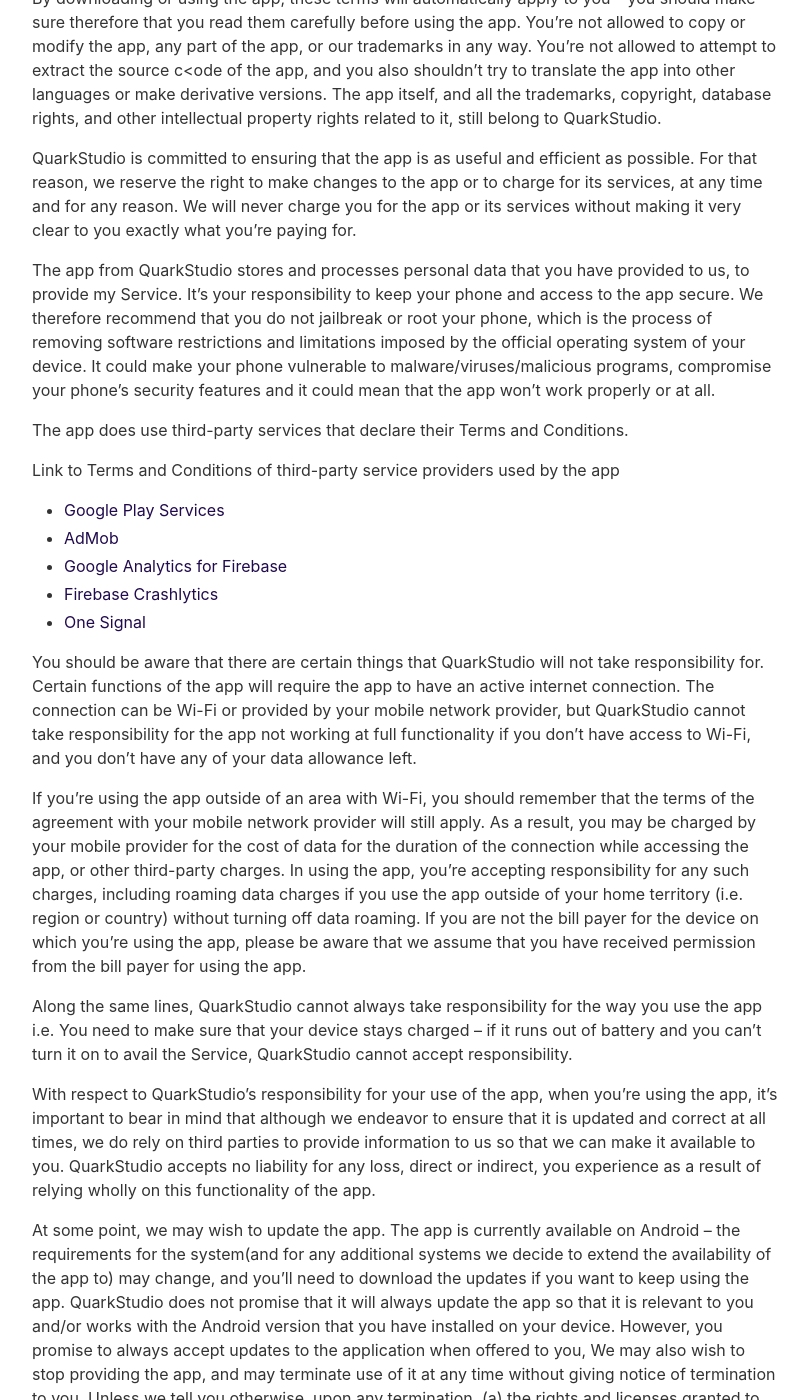
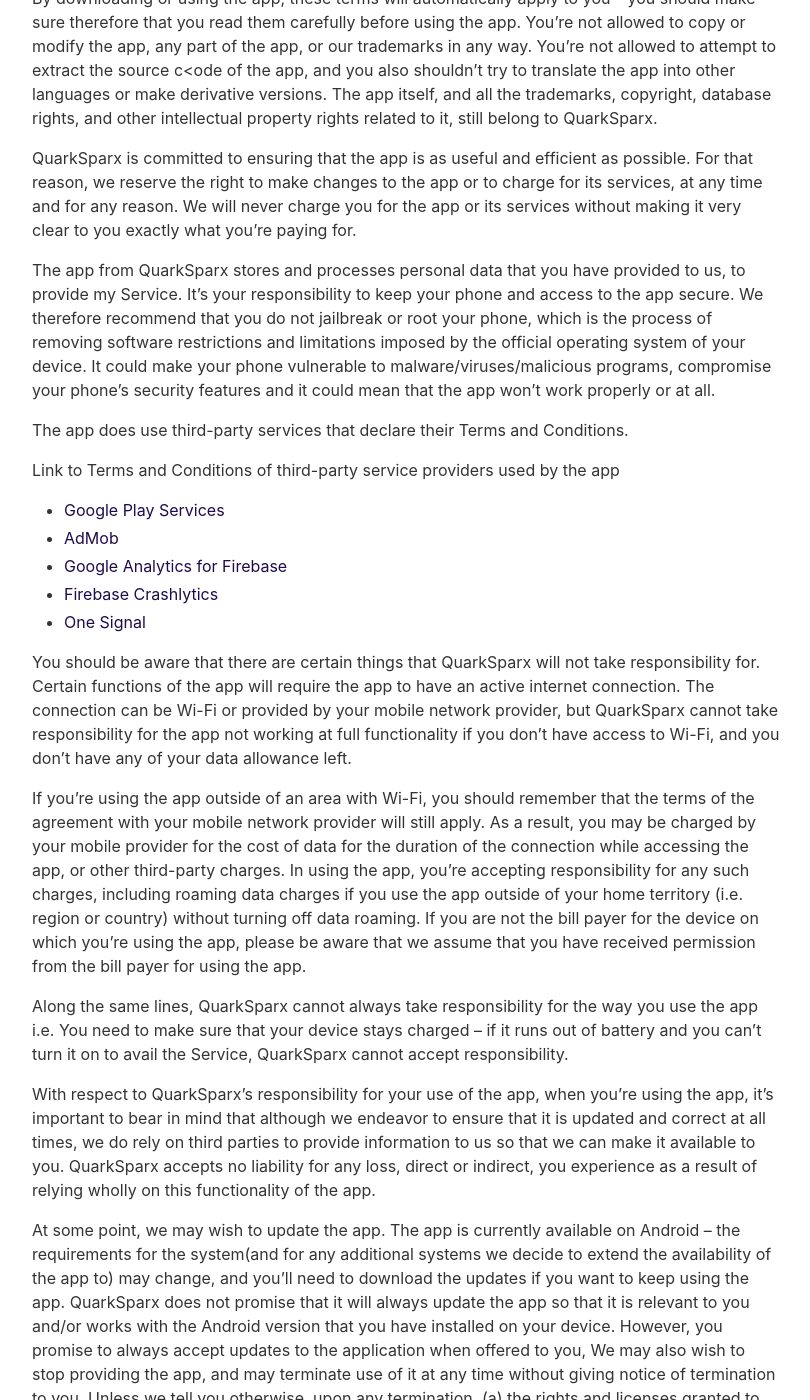
Before and after one commit to rohimsh/rohimsh.github.io, a Jekyll site: the page built from _pages/quarksparx-terms-and-conditions.md, in a window 1280 px wide and 1400 px high, scrolled down 226 px. Shown: the whole window, without its empty margins (233-1043 px from the left). Built offline with Jekyll 4.4.1, drawn with Linux system fonts in a browser that asks for light colours; nearby versions of some CDN libraries; some of the changed text lies outside the part shown.

Commit message:
Updated name to QuarkSpark everywhere

```diff
--- a/_pages/quarksparx-terms-and-conditions.md
+++ b/_pages/quarksparx-terms-and-conditions.md
@@ -1,17 +1,17 @@
 ---
 layout: page
-about: QuarkStudio
+about: QuarkSparx
 title: Terms and Conditions
 include_in_header: false
 include_in_footer: false
 ---
 # **Terms & Conditions**
 
-By downloading or using the app, these terms will automatically apply to you – you should make sure therefore that you read them carefully before using the app. You’re not allowed to copy or modify the app, any part of the app, or our trademarks in any way. You’re not allowed to attempt to extract the source c<ode of the app, and you also shouldn’t try to translate the app into other languages or make derivative versions. The app itself, and all the trademarks, copyright, database rights, and other intellectual property rights related to it, still belong to QuarkStudio.
+By downloading or using the app, these terms will automatically apply to you – you should make sure therefore that you read them carefully before using the app. You’re not allowed to copy or modify the app, any part of the app, or our trademarks in any way. You’re not allowed to attempt to extract the source c<ode of the app, and you also shouldn’t try to translate the app into other languages or make derivative versions. The app itself, and all the trademarks, copyright, database rights, and other intellectual property rights related to it, still belong to QuarkSparx.
 
-QuarkStudio is committed to ensuring that the app is as useful and efficient as possible. For that reason, we reserve the right to make changes to the app or to charge for its services, at any time and for any reason. We will never charge you for the app or its services without making it very clear to you exactly what you’re paying for.
+QuarkSparx is committed to ensuring that the app is as useful and efficient as possible. For that reason, we reserve the right to make changes to the app or to charge for its services, at any time and for any reason. We will never charge you for the app or its services without making it very clear to you exactly what you’re paying for.
 
-The app from QuarkStudio stores and processes personal data that you have provided to us, to provide my Service. It’s your responsibility to keep your phone and access to the app secure. We therefore recommend that you do not jailbreak or root your phone, which is the process of removing software restrictions and limitations imposed by the official operating system of your device. It could make your phone vulnerable to malware/viruses/malicious programs, compromise your phone’s security features and it could mean that the app won’t work properly or at all.
+The app from QuarkSparx stores and processes personal data that you have provided to us, to provide my Service. It’s your responsibility to keep your phone and access to the app secure. We therefore recommend that you do not jailbreak or root your phone, which is the process of removing software restrictions and limitations imposed by the official operating system of your device. It could make your phone vulnerable to malware/viruses/malicious programs, compromise your phone’s security features and it could mean that the app won’t work properly or at all.
 
 The app does use third-party services that declare their Terms and Conditions.
 
@@ -28,15 +28,15 @@ Link to Terms and Conditions of third-party service providers used by the app
 *   [One Signal
 ](https: //onesignal.com/tos)
 
-You should be aware that there are certain things that QuarkStudio will not take responsibility for. Certain functions of the app will require the app to have an active internet connection. The connection can be Wi-Fi or provided by your mobile network provider, but QuarkStudio cannot take responsibility for the app not working at full functionality if you don’t have access to Wi-Fi, and you don’t have any of your data allowance left.
+You should be aware that there are certain things that QuarkSparx will not take responsibility for. Certain functions of the app will require the app to have an active internet connection. The connection can be Wi-Fi or provided by your mobile network provider, but QuarkSparx cannot take responsibility for the app not working at full functionality if you don’t have access to Wi-Fi, and you don’t have any of your data allowance left.
 
 If you’re using the app outside of an area with Wi-Fi, you should remember that the terms of the agreement with your mobile network provider will still apply. As a result, you may be charged by your mobile provider for the cost of data for the duration of the connection while accessing the app, or other third-party charges. In using the app, you’re accepting responsibility for any such charges, including roaming data charges if you use the app outside of your home territory (i.e. region or country) without turning off data roaming. If you are not the bill payer for the device on which you’re using the app, please be aware that we assume that you have received permission from the bill payer for using the app.
 
-Along the same lines, QuarkStudio cannot always take responsibility for the way you use the app i.e. You need to make sure that your device stays charged – if it runs out of battery and you can’t turn it on to avail the Service, QuarkStudio cannot accept responsibility.
+Along the same lines, QuarkSparx cannot always take responsibility for the way you use the app i.e. You need to make sure that your device stays charged – if it runs out of battery and you can’t turn it on to avail the Service, QuarkSparx cannot accept responsibility.
 
-With respect to QuarkStudio’s responsibility for your use of the app, when you’re using the app, it’s important to bear in mind that although we endeavor to ensure that it is updated and correct at all times, we do rely on third parties to provide information to us so that we can make it available to you. QuarkStudio accepts no liability for any loss, direct or indirect, you experience as a result of relying wholly on this functionality of the app.
+With respect to QuarkSparx’s responsibility for your use of the app, when you’re using the app, it’s important to bear in mind that although we endeavor to ensure that it is updated and correct at all times, we do rely on third parties to provide information to us so that we can make it available to you. QuarkSparx accepts no liability for any loss, direct or indirect, you experience as a result of relying wholly on this functionality of the app.
 
-At some point, we may wish to update the app. The app is currently available on Android – the requirements for the system(and for any additional systems we decide to extend the availability of the app to) may change, and you’ll need to download the updates if you want to keep using the app. QuarkStudio does not promise that it will always update the app so that it is relevant to you and/or works with the Android version that you have installed on your device. However, you promise to always accept updates to the application when offered to you, We may also wish to stop providing the app, and may terminate use of it at any time without giving notice of termination to you. Unless we tell you otherwise, upon any termination, (a) the rights and licenses granted to you in these terms will end; (b) you must stop using the app, and (if needed) delete it from your device.
+At some point, we may wish to update the app. The app is currently available on Android – the requirements for the system(and for any additional systems we decide to extend the availability of the app to) may change, and you’ll need to download the updates if you want to keep using the app. QuarkSparx does not promise that it will always update the app so that it is relevant to you and/or works with the Android version that you have installed on your device. However, you promise to always accept updates to the application when offered to you, We may also wish to stop providing the app, and may terminate use of it at any time without giving notice of termination to you. Unless we tell you otherwise, upon any termination, (a) the rights and licenses granted to you in these terms will end; (b) you must stop using the app, and (if needed) delete it from your device.
 
 ## **Changes to This Terms and Conditions**
 
```
Also changed, not shown: _pages/quarksparx-privacy-policy.md (+2 -2 lines).
